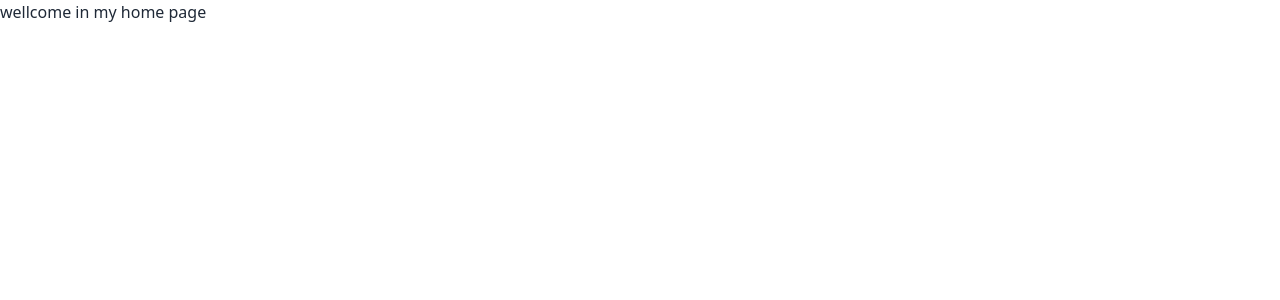
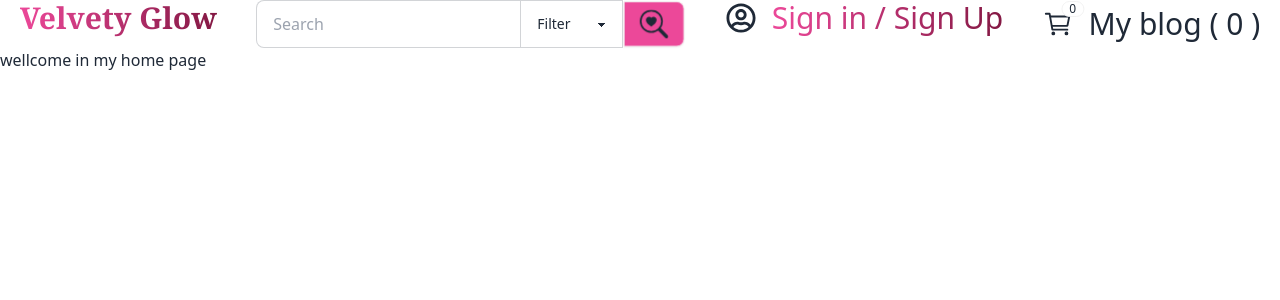
Before and after one commit to md-tawhid-khan/velvety-glow-client-site, a React (Vite) app: page / in a window 1280 px wide. Shown: the top 300 px of the page. Built offline with nearby package versions, Linux system fonts and the light colour scheme.

Commit message:
create navbar design

```diff
--- a/package.json
+++ b/package.json
@@ -14,6 +14,7 @@
     "match-sorter": "^8.0.0",
     "react": "^18.3.1",
     "react-dom": "^18.3.1",
+    "react-icons": "^5.4.0",
     "react-router-dom": "^7.0.2",
     "sort-by": "^1.2.0"
   },
--- a/src/Layout/Main.jsx
+++ b/src/Layout/Main.jsx
@@ -1,10 +1,12 @@
 import { Outlet } from "react-router-dom";
+import Navbar from "../Share/Navbar/Navbar";
 
 
 
 const Main = () => {
     return (
         <div>
+            <Navbar/>
             <Outlet/>
 
         </div>
--- /dev/null
+++ b/src/Share/Navbar/Navbar.jsx
@@ -0,0 +1,59 @@
+import { BsSearchHeart } from "react-icons/bs";
+import { FaRegUserCircle } from "react-icons/fa";
+import { IoCartOutline } from "react-icons/io5";
+const Navbar = () => {
+  return (
+    <>
+      <div className="hidden md:flex justify-around">
+      <div className="text-3xl font-extrabold font-serif bg-gradient-to-r from-pink-500 to-pink-900 text-transparent bg-clip-text">Velvety Glow</div>
+
+        <div className="join">
+          <div>
+            <div>
+              <input
+                className="input input-bordered join-item"
+                placeholder="Search"
+              />
+            </div>
+          </div>
+          <select className="select select-bordered join-item">
+            <option disabled selected>
+              Filter
+            </option>
+            <option>Sci-fi</option>
+            <option>Drama</option>
+            <option>Action</option>
+          </select>
+          <div>
+            <button className="btn join-item bg-pink-500">
+              <BsSearchHeart className="text-3xl" />
+            </button>
+          </div>
+        </div>
+
+        <div>
+            <div className="flex items-center gap-4">
+                <FaRegUserCircle className="text-3xl"/>
+            <h1 className="text-3xl  bg-gradient-to-r from-pink-500 to-pink-900 text-transparent bg-clip-text "> <span>Sign in </span> / <span>Sign Up</span> </h1>
+            </div>
+        </div>
+
+       <div className="flex gap-4 items-center">
+       <div className="indicator">
+            <h1><IoCartOutline className="text-3xl" /></h1>
+            <p className="badge badge-sm indicator-item">0</p>
+
+        </div>
+        <div>
+            <h1 className="text-3xl"> My blog ( <span>0</span> )</h1>
+        </div>
+       </div>
+
+      </div>
+
+
+    </>
+  );
+};
+
+export default Navbar;
```
Also changed, not shown: 1 other file (tests, documents, lock files or other folders).
